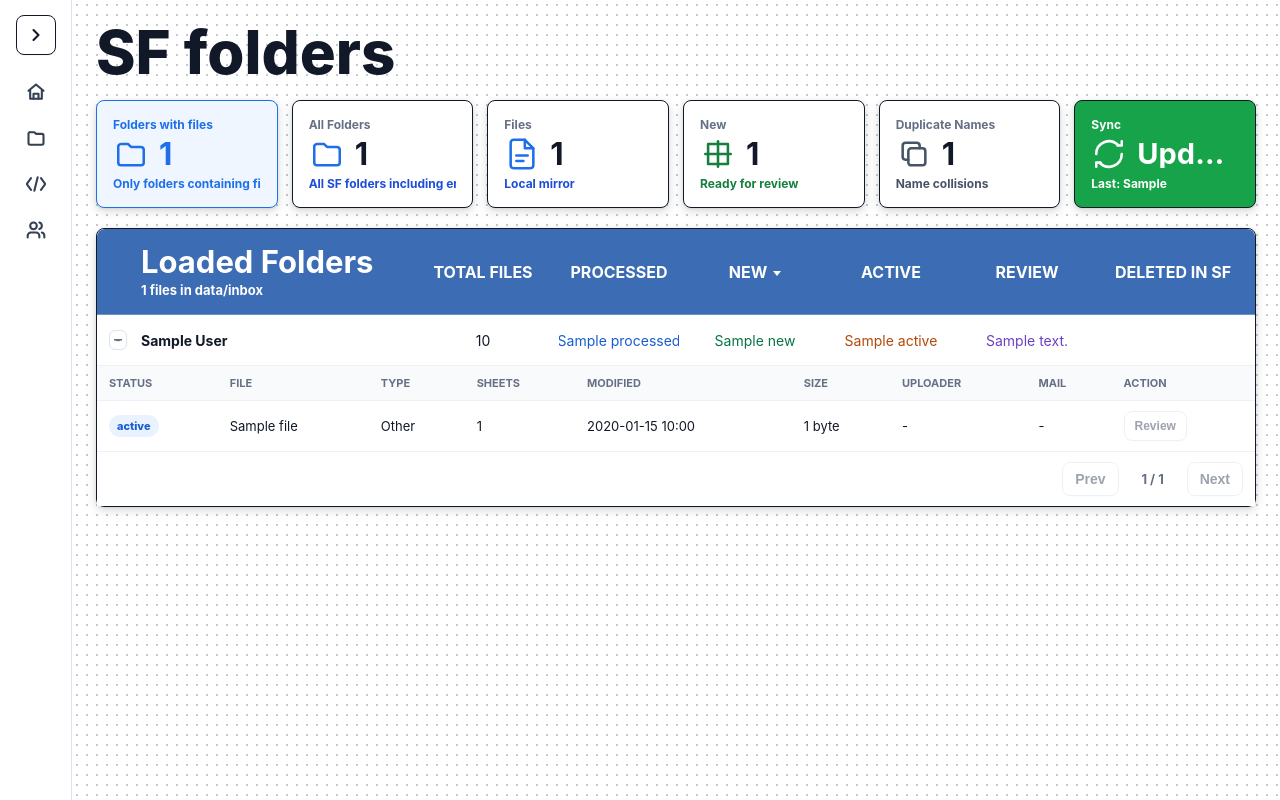
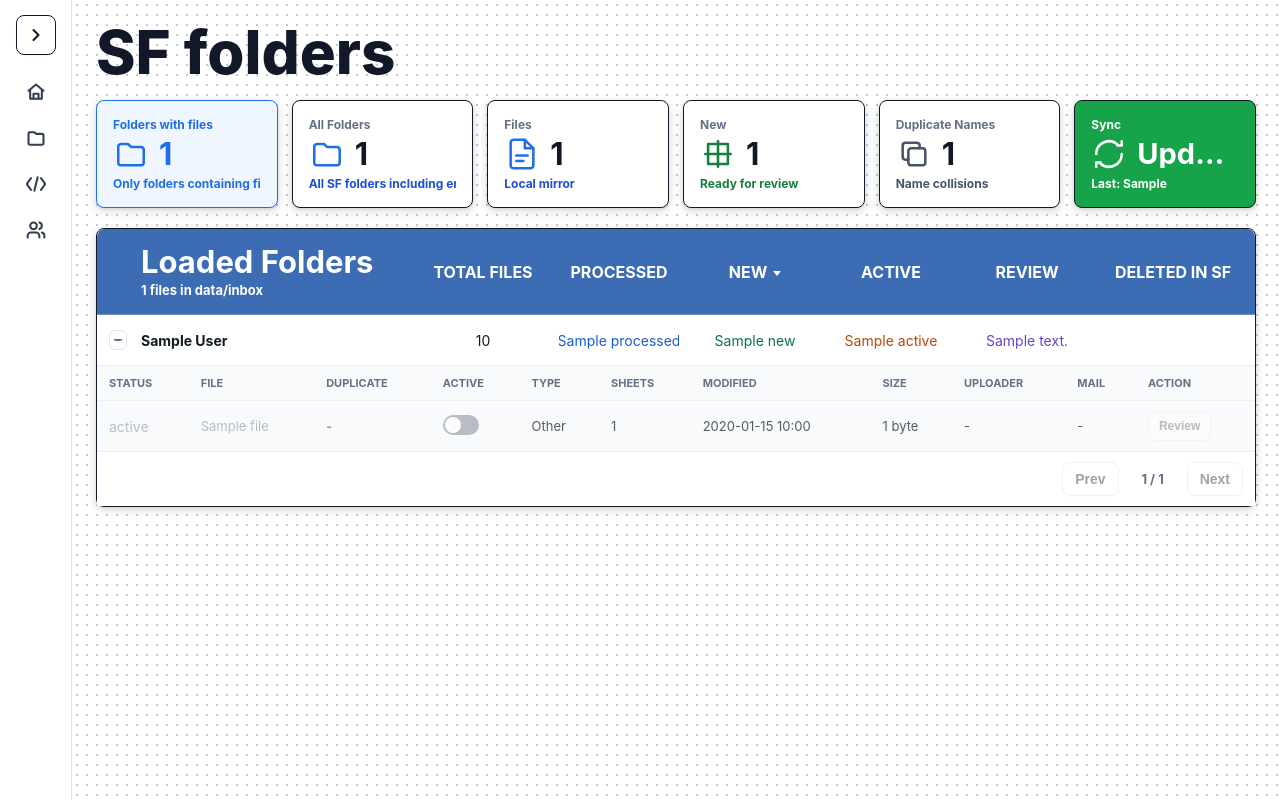
Before and after one commit to d-kulish/testifize, a Django app: template web/pipeline_dashboard/templates/pipeline_dashboard/folders.html in a window 1280 px wide, after a click that opens the changed part. Run offline with Django 5.2, Linux system fonts and the light colour scheme; data comes from the database, SQL or seed files in the repository; tables that the repository leaves empty hold one stand-in row (values such as "Sample post"); the template is opened without the code that fills it: values that come from a table or form of the project are taken from there, most other values are stand-ins (such as "Sample title", 1, 10 or a date in 2020); data that the repository does not hold is empty.

Commit message:
feat: add per-file Active toggle in SF folders UI
- Add Asset.is_active (BooleanField, default True) with migration 0008
- Add 'Active' column with binary toggle between 'Duplicate' and 'Type'
- Inactive rows grey out and disable the Review button
- Add toggle_is_active POST endpoint; auto-creates Asset for mirror-only files
- Update sharefile_mirror to pass is_active and gate review_enabled on it
- Replace status abbreviations with full names (New, Active, Review, Processed, Deleted)
- Duplicate badges display as plain text (Original / Dup) without containers
- Fix duplicate-name row background CSS precedence
- Update tests and README

```diff
--- a/web/pipeline_dashboard/models.py
+++ b/web/pipeline_dashboard/models.py
@@ -99,6 +99,7 @@ class Asset(models.Model):
         db_index=True,
     )
     status_reason = models.TextField(blank=True)
+    is_active = models.BooleanField(default=True, db_index=True)
     first_seen_at = models.DateTimeField(default=timezone.now, editable=False)
     last_seen_at = models.DateTimeField(default=timezone.now)
     updated_at = models.DateTimeField(auto_now=True)
--- a/web/pipeline_dashboard/templates/pipeline_dashboard/base.html
+++ b/web/pipeline_dashboard/templates/pipeline_dashboard/base.html
@@ -546,18 +546,18 @@
       background: #fef3f2;
     }
 
-    .mirror-file-row.duplicate-name td:first-child {
-      box-shadow: inset 3px 0 0 #d97706;
+    .mirror-file-row.duplicate-name {
+      background: #fef2f2;
     }
 
     .duplicate-badge {
       display: inline-flex;
       align-items: center;
       min-height: 20px;
-      margin-left: 8px;
+      margin-left: 0;
       padding: 2px 7px;
-      border: 1px solid #fedf89;
-      border-radius: 999px;
+      border: 1px solid #b91c1c;
+      border-radius: 4px;
       background: #fffbeb;
       color: #93370d;
       font-size: 11px;
@@ -573,7 +573,7 @@
       min-height: 24px;
       min-width: 24px;
       padding: 2px 8px;
-      border-radius: 999px;
+      border-radius: 4px;
       font-size: 12px;
       font-weight: 750;
       white-space: nowrap;
@@ -2422,6 +2422,14 @@
     .mirror-file-row.review:hover,
     .mirror-file-row.deleted_remote:hover {
       background: #f9fbff;
+    }
+
+    .mirror-file-row.duplicate-name {
+      background: #fef2f2;
+    }
+
+    .mirror-file-row.duplicate-name:hover {
+      background: #fecaca;
     }
 
     .review-backdrop {
--- a/web/pipeline_dashboard/templates/pipeline_dashboard/folders.html
+++ b/web/pipeline_dashboard/templates/pipeline_dashboard/folders.html
@@ -206,10 +206,108 @@
       background: #ffffff;
     }
 
-    .duplicate-badge.original {
-      background: #ecfdf3;
+    .status-text {
+      font-size: 14px;
+      font-weight: 400;
+      color: #111827;
+    }
+
+    .duplicate-text {
+      font-size: 12px;
+      font-weight: 760;
+    }
+
+    .duplicate-text.original {
       color: #087443;
-      border-color: #abefc6;
+    }
+
+    .duplicate-text.duplicate {
+      color: #b42318;
+    }
+
+    .toggle-switch {
+      position: relative;
+      display: inline-block;
+      width: 36px;
+      height: 20px;
+      cursor: pointer;
+    }
+
+    .toggle-switch input {
+      position: absolute;
+      top: 0;
+      left: 0;
+      opacity: 0;
+      width: 100%;
+      height: 100%;
+      margin: 0;
+      cursor: pointer;
+      z-index: 2;
+    }
+
+    .toggle-slider {
+      position: absolute;
+      top: 0;
+      left: 0;
+      right: 0;
+      bottom: 0;
+      background: #9ca3af;
+      border-radius: 999px;
+      transition: background 200ms ease;
+    }
+
+    .toggle-slider::before {
+      content: "";
+      position: absolute;
+      height: 16px;
+      width: 16px;
+      left: 2px;
+      bottom: 2px;
+      background: #ffffff;
+      border-radius: 50%;
+      transition: transform 200ms ease;
+    }
+
+    .toggle-switch input:checked + .toggle-slider {
+      background: #93c5fd;
+    }
+
+    .toggle-switch input:checked + .toggle-slider::before {
+      transform: translateX(16px);
+    }
+
+    .toggle-switch input:focus-visible + .toggle-slider {
+      outline: 2px solid #1f6feb;
+      outline-offset: 2px;
+    }
+
+    .toggle-switch input:disabled + .toggle-slider {
+      background: #d1d5db;
+      cursor: not-allowed;
+    }
+
+    .mirror-file-row.inactive {
+      background: #f9fafb;
+    }
+
+    .mirror-file-row.inactive .file-name {
+      color: #9ca3af;
+    }
+
+    .mirror-file-row.inactive td {
+      opacity: 0.7;
+    }
+
+    .mirror-file-row.inactive .status-text {
+      color: #9ca3af;
+    }
+
+    .mirror-file-row.inactive .duplicate-text.original {
+      color: #87bfa2;
+    }
+
+    .mirror-file-row.inactive .duplicate-text.duplicate {
+      color: #d19a9a;
     }
   </style>
 
@@ -333,6 +431,8 @@
                     <tr>
                       <th>Status</th>
                       <th>File</th>
+                      <th>Duplicate</th>
+                      <th>Active</th>
                       <th>Type</th>
                       <th>Sheets</th>
                       <th>Modified</th>
@@ -344,15 +444,29 @@
                   </thead>
                   <tbody>
                     {% for file in folder.files %}
-                      <tr class="mirror-file-row {{ file.status }}{% if file.duplicate_role == 'duplicate' %} duplicate-name{% endif %}" data-file-row>
-                        <td><span class="mirror-status {{ file.status }}">{{ file.status_label }}</span></td>
+                      <tr class="mirror-file-row {{ file.status }}{% if not file.is_active %} inactive{% endif %}{% if file.duplicate_role == 'duplicate' %} duplicate-name{% endif %}" data-file-row data-remote-item-id="{{ file.remote_item_id }}" data-name="{{ file.name }}" data-is-active="{{ file.is_active|yesno:'true,false' }}" data-toggle-url="{% url 'pipeline_dashboard:toggle_is_active' %}">
+                        <td class="status-text {{ file.status }}">{{ file.status_label }}</td>
                         <td class="file-name" title="{% if file.duplicate_hint %}{{ file.duplicate_hint }}{% else %}{{ file.name }}{% endif %}">
                           {{ file.name }}
+                        </td>
+                        <td class="duplicate-text {{ file.duplicate_role }}">
                           {% if file.duplicate_role == 'original' %}
-                            <span class="duplicate-badge original" title="{{ file.duplicate_hint }}">Original</span>
+                            Original
                           {% elif file.duplicate_role == 'duplicate' %}
-                            <span class="duplicate-badge" title="{{ file.duplicate_hint }}">Duplicate</span>
+                            Dup
+                          {% else %}
+                            <span class="muted">-</span>
                           {% endif %}
+                        </td>
+                        <td>
+                          <label class="toggle-switch">
+                            <input
+                              type="checkbox"
+                              data-toggle-is-active
+                              {% if file.is_active %}checked{% endif %}
+                            />
+                            <span class="toggle-slider"></span>
+                          </label>
                         </td>
                         <td>{{ file.extension|type_label }}</td>
                         <td>{{ file.sheet_count|default:"-" }}</td>
@@ -874,6 +988,51 @@
         }
       });
     })();
+
+    // Toggle is_active handler
+    document.querySelectorAll("[data-toggle-is-active]").forEach((input) => {
+      input.addEventListener("change", async () => {
+        const row = input.closest("[data-file-row]");
+        const remoteItemId = row?.dataset.remoteItemId;
+        const url = row?.dataset.toggleUrl;
+        if (!url) return;
+
+        const localPath = row?.querySelector("[data-review-button]")?.dataset.localPath || "";
+
+        const body = new URLSearchParams();
+        if (remoteItemId) {
+          body.append("remote_item_id", remoteItemId);
+        }
+        body.append("name", row?.dataset.name || "");
+        body.append("local_path", localPath);
+
+        try {
+          const response = await fetch(url, {
+            method: "POST",
+            headers: {
+              "X-CSRFToken": csrfToken,
+              "Content-Type": "application/x-www-form-urlencoded",
+            },
+            body,
+          });
+          if (!response.ok) {
+            const text = await response.text();
+            throw new Error(`Toggle failed (${response.status}): ${text}`);
+          }
+
+          const nextActive = input.checked;
+          row.classList.toggle("inactive", !nextActive);
+          const reviewButton = row.querySelector("[data-review-button]");
+          if (reviewButton) {
+            reviewButton.disabled = !nextActive;
+          }
+          row.dataset.isActive = String(nextActive);
+        } catch (error) {
+          input.checked = !input.checked;
+          console.error(error);
+        }
+      });
+    });
   </script>
 </section>
 {% endblock %}
--- a/web/pipeline_dashboard/urls.py
+++ b/web/pipeline_dashboard/urls.py
@@ -17,6 +17,7 @@ from .views import (
     process,
     process_review_file,
     review_file_preview,
+    toggle_is_active,
     update_folders,
     update_process_vendor,
     update_vendor,
@@ -40,6 +41,7 @@ urlpatterns = [
     path("folders/update/", update_folders, name="update_folders"),
     path("folders/review/preview/", review_file_preview, name="review_file_preview"),
     path("folders/review/process/", process_review_file, name="process_review_file"),
+    path("folders/toggle-active/", toggle_is_active, name="toggle_is_active"),
     path("vendors/", vendors, name="vendors"),
     path("vendors/create/", create_vendor, name="create_vendor"),
     path("vendors/<int:vendor_id>/update/", update_vendor, name="update_vendor"),
```
Also changed, not shown: web/pipeline_dashboard/sharefile_mirror.py (+10 -7 lines), web/pipeline_dashboard/tests/test_views.py (+6 -6 lines), web/pipeline_dashboard/views.py (+33 -0 lines), README.md, web/pipeline_dashboard/migrations/0008_asset_is_active.py (added).
